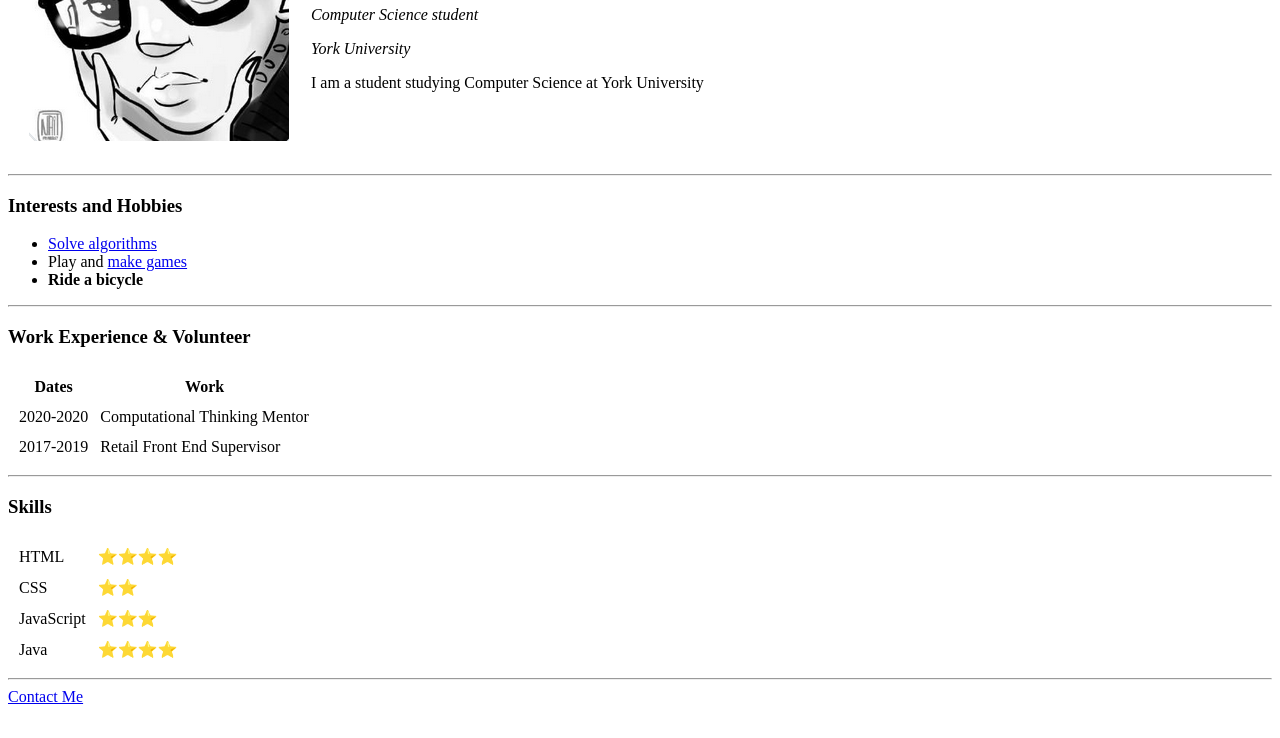
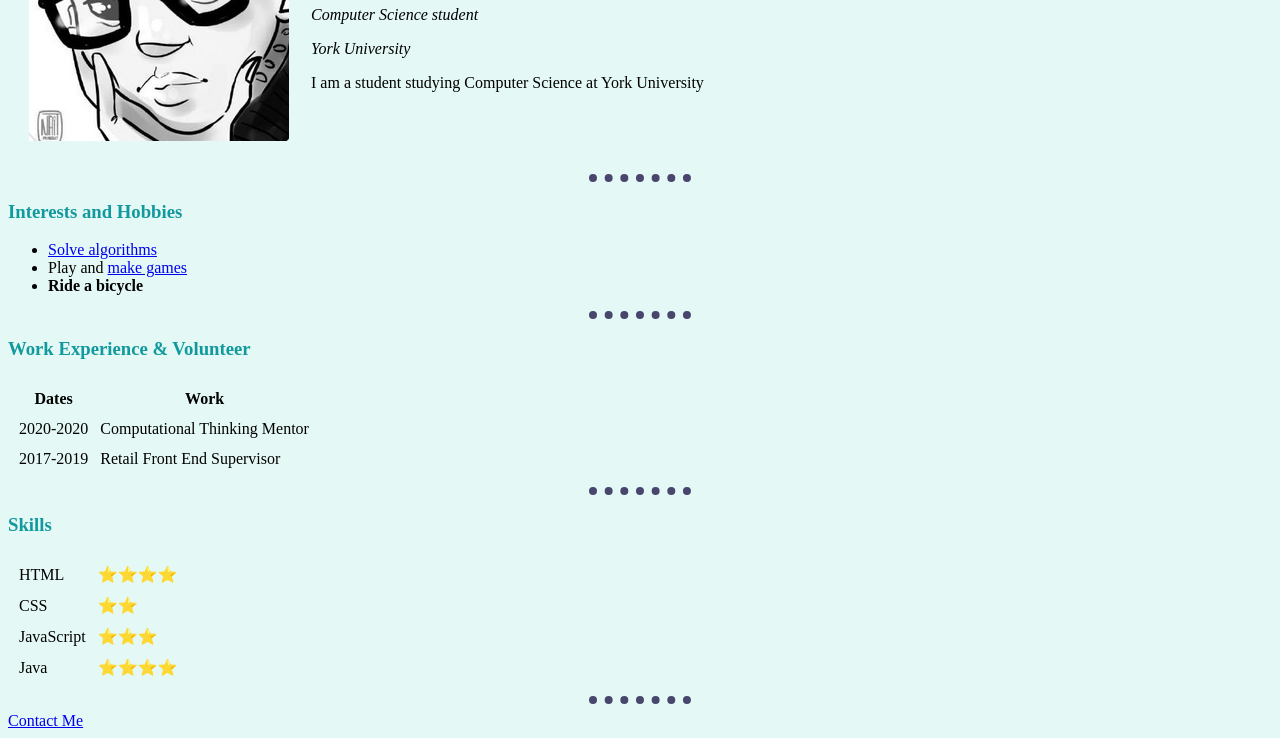
Before and after one commit to MrP29/cv, a plain HTML site: page index.html in a window 1280 px wide. Shown: the part 139-877 px from the top of the page. Before the commit the page ends 853 px from the top, so only its background shows below. Drawn offline with Linux system fonts and the light colour scheme.

Commit message:
Update CV

```diff
--- /dev/null
+++ b/css/styles.css
@@ -0,0 +1,16 @@
+body {
+  background-color: #e4f9f5;
+}
+
+hr {
+  border-style: none;
+  border-top-style: dotted;
+  border-color: #48466d;
+  border-width: 8px;
+  width: 8%;
+}
+
+h1,
+h3 {
+  color: #11999e;
+}
--- a/index.html
+++ b/index.html
@@ -4,6 +4,7 @@
     <meta charset="UTF-8" />
     <meta http-equiv="X-UA-Compatible" content="IE=edge" />
     <meta name="viewport" content="width=device-width, initial-scale=1.0" />
+    <link rel="stylesheet" href="css/styles.css" />
     <title>Kwonmin Bok's Webpage</title>
   </head>
   <body>
```
Also changed, not shown: contact.html (+1 -0 lines).
